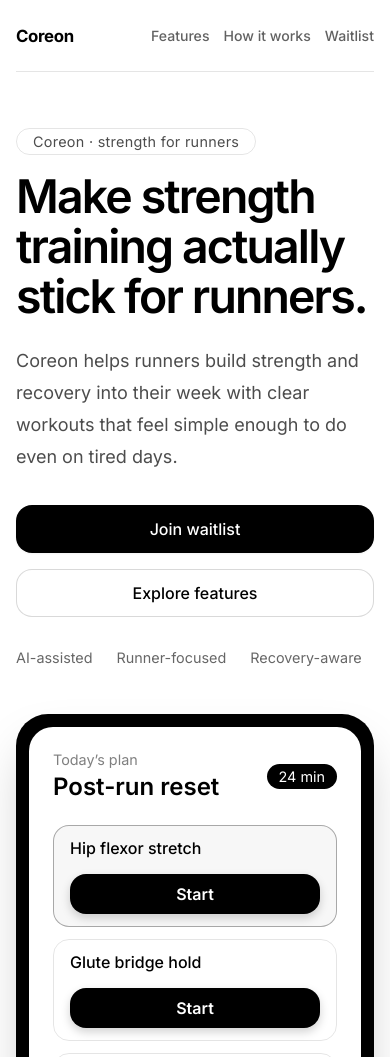
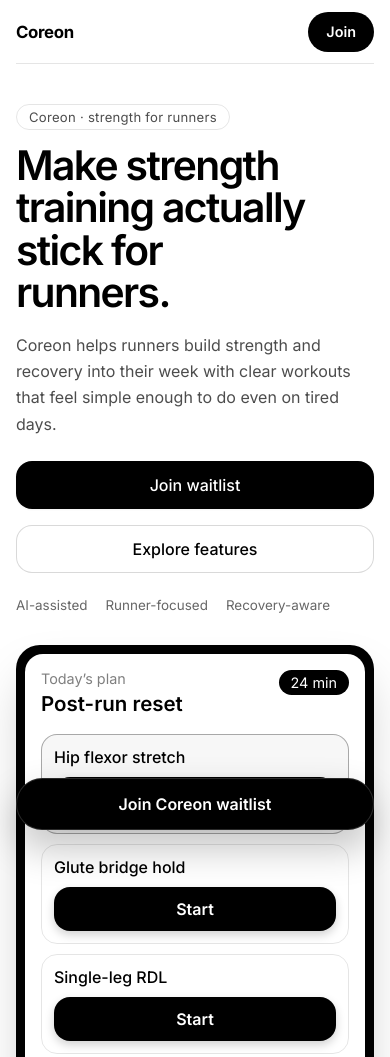
Before and after one commit to zachyangme-netizen/coreon-website, a plain HTML site: page index.html in a window 390 px wide. Shown: the top 1057 px of the page. Drawn offline with Linux system fonts and the light colour scheme.

Commit message:
Improve mobile landing page

```diff
--- a/index.html
+++ b/index.html
@@ -214,6 +214,7 @@
         </div>
       </section>
     </main>
+    <a class="mobile-sticky-cta" href="#waitlist">Join Coreon waitlist</a>
 
     <script src="script.js"></script>
   </body>
--- a/styles.css
+++ b/styles.css
@@ -95,6 +95,10 @@ a {
   font-size: 0.9rem;
   font-weight: 600;
   text-decoration: none;
+}
+
+.mobile-sticky-cta {
+  display: none;
 }
 
 .hero-grid {
@@ -559,39 +563,67 @@ p {
 }
 
 @media (max-width: 560px) {
+  body {
+    padding-bottom: 74px;
+  }
+
   .container {
     width: min(100% - 32px, 1152px);
   }
 
   .top-nav {
     width: min(100% - 32px, 1152px);
-    gap: 18px;
+    min-height: 64px;
   }
 
   .nav-links {
-    flex: 1;
-    justify-content: flex-end;
-    gap: 14px;
-  }
-
-  .nav-links a {
-    font-size: 0.88rem;
+    display: none;
   }
 
   .nav-cta {
-    display: none;
+    display: inline-flex;
+    min-height: 40px;
+    padding: 0 18px;
   }
 
   .hero-grid,
   .features-section,
   .how-grid,
   .audience-section {
-    padding-top: 56px;
-    padding-bottom: 56px;
+    padding-top: 40px;
+    padding-bottom: 44px;
+  }
+
+  .hero-grid {
+    gap: 32px;
   }
 
   .hero-copy h1 {
-    font-size: 2.9rem;
+    max-width: 11ch;
+    font-size: 2.55rem;
+    line-height: 1.04;
+  }
+
+  .hero-copy p {
+    margin-top: 18px;
+    font-size: 1rem;
+    line-height: 1.65;
+  }
+
+  .pill {
+    margin-bottom: 14px;
+    padding: 4px 12px;
+    font-size: 0.82rem;
+  }
+
+  .hero-actions,
+  .trust-row {
+    margin-top: 24px;
+  }
+
+  .trust-row {
+    gap: 12px 18px;
+    font-size: 0.84rem;
   }
 
   .button,
@@ -600,12 +632,109 @@ p {
     width: 100%;
   }
 
+  .app-shell {
+    border-radius: 24px;
+    padding: 8px;
+  }
+
+  .app-card {
+    border-radius: 18px;
+    padding: 16px;
+  }
+
+  .plan-header {
+    align-items: flex-start;
+  }
+
+  .plan-header h2 {
+    font-size: 1.28rem;
+  }
+
+  .workout-list {
+    gap: 10px;
+    margin-top: 18px;
+  }
+
   .workout-row {
     align-items: stretch;
     flex-direction: column;
+    gap: 10px;
+    min-height: auto;
+    padding: 12px;
+  }
+
+  .workout-row:nth-child(n + 4) {
+    display: none;
   }
 
   .workout-row button {
     width: 100%;
+    min-height: 44px;
+  }
+
+  .demo-readout,
+  .why-card {
+    margin-top: 16px;
+  }
+
+  .why-card span {
+    line-height: 1.6;
+  }
+
+  .section-intro h2,
+  .how-grid h2,
+  .waitlist-card h2 {
+    font-size: 1.9rem;
+    line-height: 1.14;
+  }
+
+  .feature-grid {
+    gap: 14px;
+    margin-top: 28px;
+  }
+
+  .feature-grid article,
+  .audience-grid article {
+    border-radius: 20px;
+    padding: 20px;
+  }
+
+  .steps-list article {
+    border-radius: 16px;
+    padding: 16px;
+  }
+
+  .waitlist-section {
+    padding-right: 16px;
+    padding-bottom: 40px;
+    padding-left: 16px;
+  }
+
+  .waitlist-card {
+    border-radius: 24px;
+    padding: 32px 20px;
+  }
+
+  .waitlist-form {
+    margin-top: 24px;
+  }
+
+  .mobile-sticky-cta {
+    position: fixed;
+    right: 16px;
+    bottom: 14px;
+    left: 16px;
+    z-index: 20;
+    display: inline-flex;
+    align-items: center;
+    justify-content: center;
+    min-height: 52px;
+    border: 1px solid rgba(255, 255, 255, 0.16);
+    border-radius: 999px;
+    color: var(--white);
+    background: var(--black);
+    box-shadow: 0 18px 38px rgba(0, 0, 0, 0.24);
+    font-weight: 600;
+    text-decoration: none;
   }
 }
```
